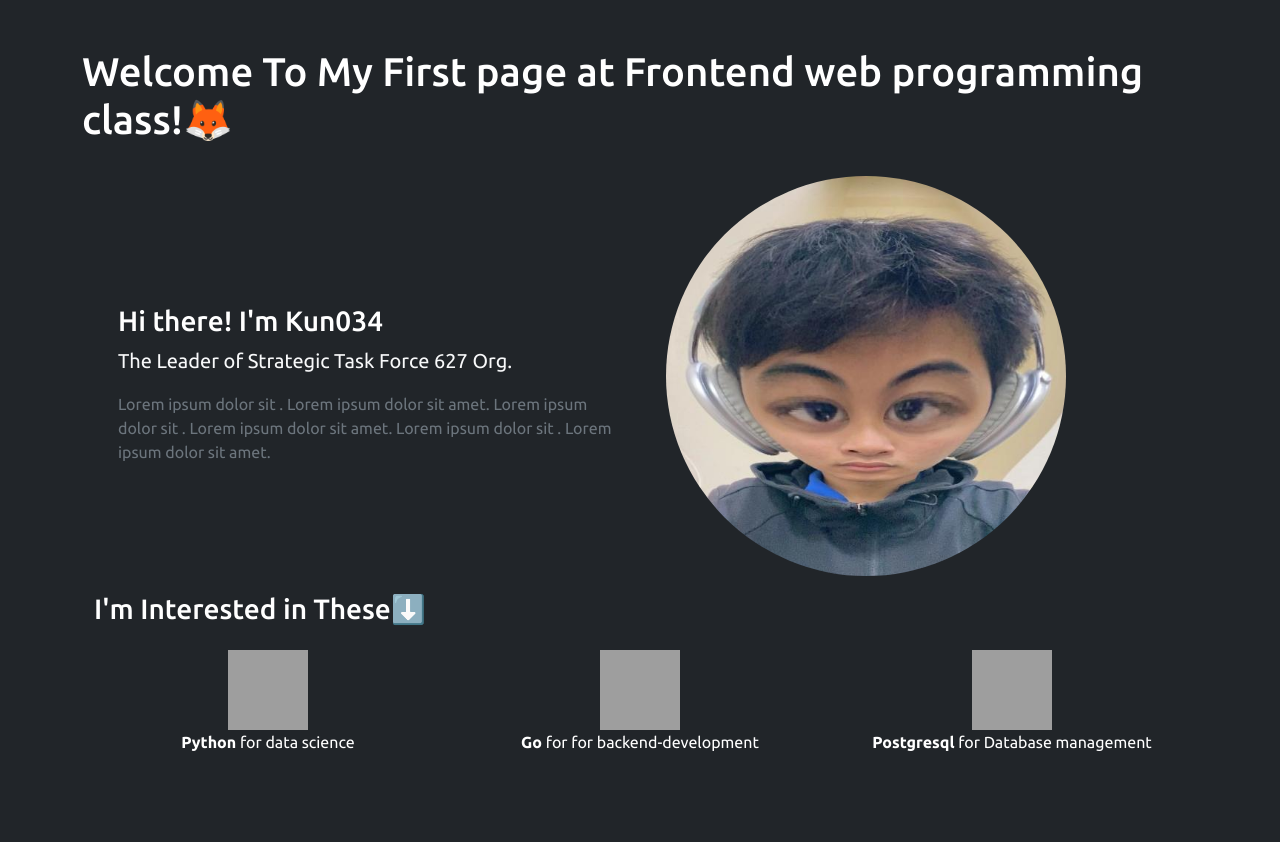
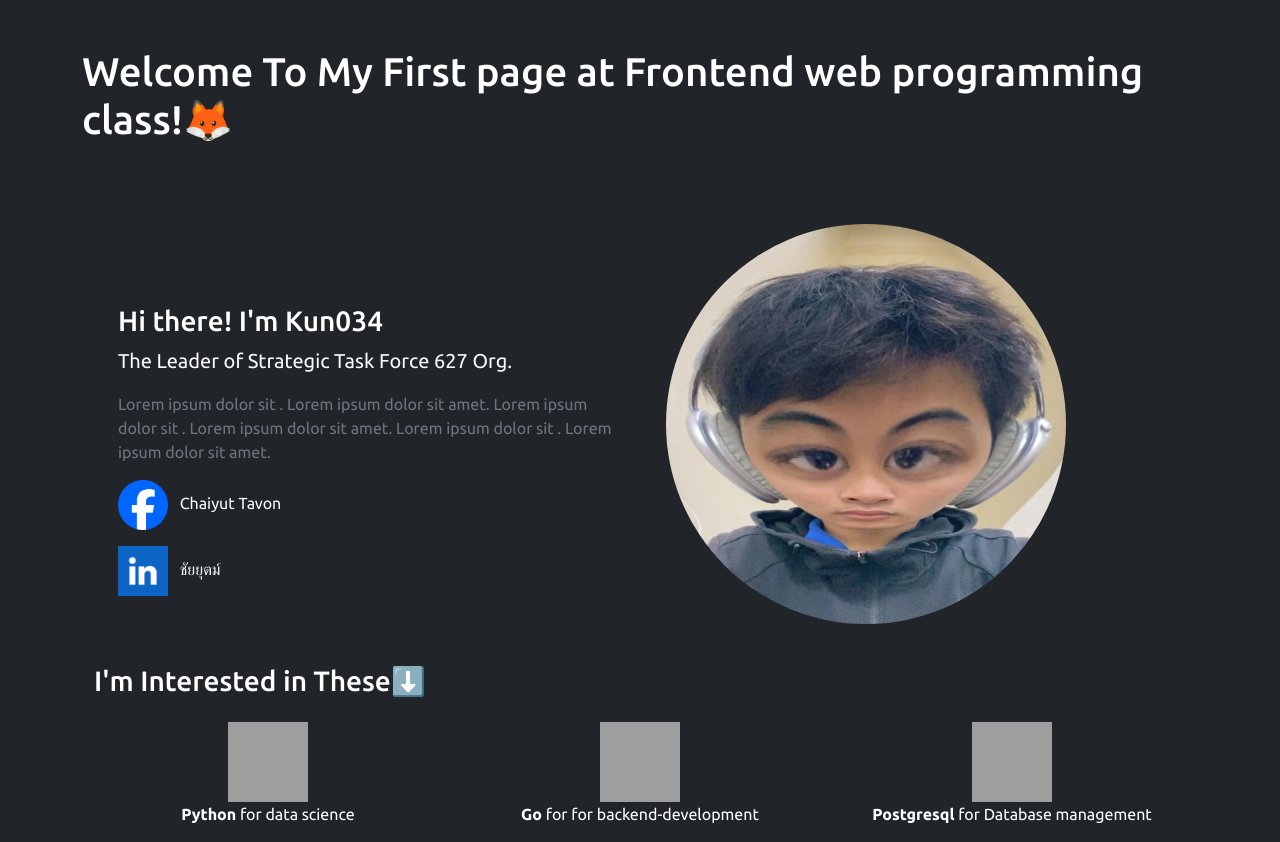
Before and after one commit to chaiyut-kun/chaiyut-kun.github.io, a plain HTML site: page index.html in a window 1280 px wide. Before the commit the page ends 800 px from the top, so only its background shows below. Drawn offline with nearby package versions, Linux system fonts and the light colour scheme; grey boxes are pictures that could not be loaded; a web font is replaced by a local one.

Commit message:
insert facebook & linkedin info

```diff
--- a/index.html
+++ b/index.html
@@ -25,17 +25,26 @@
                     Lorem ipsum dolor sit . Lorem ipsum dolor sit amet.
                     Lorem ipsum dolor sit . Lorem ipsum dolor sit amet.
                     Lorem ipsum dolor sit . Lorem ipsum dolor sit amet.
-
+                </p>
+                <p class="text-">
+                    <img src="facebook.png" alt="" style="width: 50px; height: 50px;">
+                    <a class="link-opacity-50 link-offset-3 text-light ms-2" style="text-decoration: none;"
+                    href="https://www.facebook.com/ballname.net/">Chaiyut Tavon</a>
+                </p>
+                <p class="text-">
+                    <img src="linkedin.png" alt="" style="width: 50px; height: 50px;">
+                    <a class="link-opacity-50 link-offset-3 text-light ms-2" style="text-decoration: none;"
+                    href="https://www.linkedin.com/in/chaiyut-thavon-kun/">ชัยยุตม์</a>
                 </p>
             </div>
             <!-- @right image -->
-            <div class="col p-3 ps-2">
+            <div class="col p-3 ps-2 mt-5">
                 <img src="me.jpg" class="rounded-circle" alt="" >
             </div>
         </section>
 
         <!-- @interesting -->
-        <div class="container">
+        <div class="container mt-4">
             <h3>I'm Interested in These⬇️</h3>
 
             <div class="row mt-4">
```
Also changed, not shown: facebook.png (added), linkedin.png (added).
